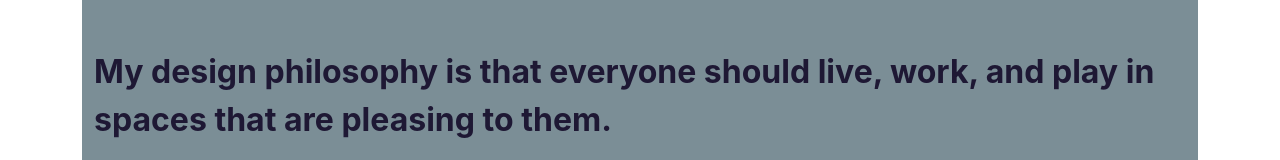
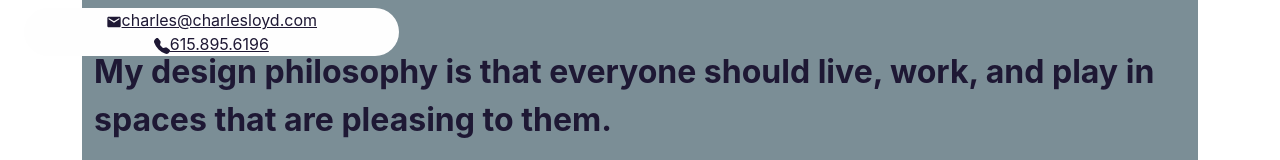
Before and after one commit to cody-tracey/charles-loyd, a JavaScript app: page / in a window 1280 px wide. Shown: the top 160 px of the page. Built offline with nearby package versions, Linux system fonts and the light colour scheme; the HTML template or start-up script is replaced by a standard one.

Commit message:
added in the nav contact bar, just need to add the header and this site is done

```diff
--- a/src/App.css
+++ b/src/App.css
@@ -1,3 +1,14 @@
+/* Contact */
+#email-phone{
+  background-color: #fefefe;
+  border-radius: 25px;
+}
+
+#email-phone a{
+  color: #1e1834;
+}
+
+
 /* About Section */
 .about {
   background-color: #7b8e96;
--- a/src/App.js
+++ b/src/App.js
@@ -3,6 +3,7 @@ import './App.css';
 import { Container, Navbar, Nav, Row, Col, Image, Card } from 'react-bootstrap';
 import { BsFillTelephoneFill } from 'react-icons/bs';
 import { MdEmail } from 'react-icons/md';
+import { FaMapMarkerAlt } from 'react-icons/fa';
 import designs from './assets/designs';
 
 //Images
@@ -14,7 +15,24 @@ function App() {
   return (
     <Container>
       <Row className='contact'>
-        {/* This will be the nav bar */}
+        <Navbar fixed='top'>
+          <Nav >
+            <Container className=''>
+              <Row id='email-phone'>
+                <Col xs={12} className='text-center'>
+                  <a href="mailto:charles@charlesloyd.com"><MdEmail />charles@charlesloyd.com</a>
+                </Col>
+                <Col xs={12} className='text-center'>
+                  <a href="tel:615-895-6196"><BsFillTelephoneFill />615.895.6196</a>
+                </Col>
+              </Row>
+
+
+
+            </Container>
+
+          </Nav>
+        </Navbar>
       </Row>
       <Row className='header'>
         {/* This will be the header */}
@@ -102,7 +120,14 @@ function App() {
         })}
       </Row>
 
-    </Container>
+      <Navbar>
+        <Nav >
+          <Container>
+            <p><FaMapMarkerAlt /> P.O. Box 2045 Murfreesboro, TN 37133 </p>
+          </Container>
+        </Nav>
+      </Navbar>
+    </Container >
   );
 }
 
```
